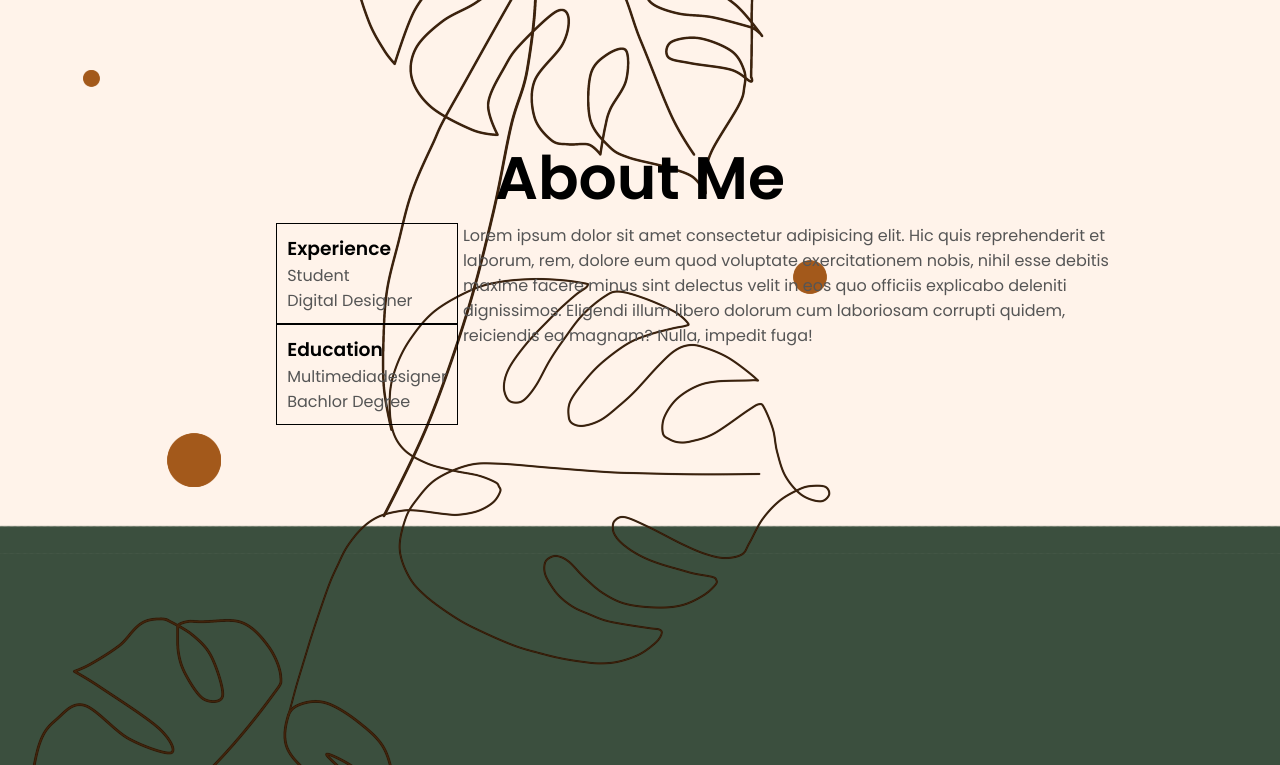
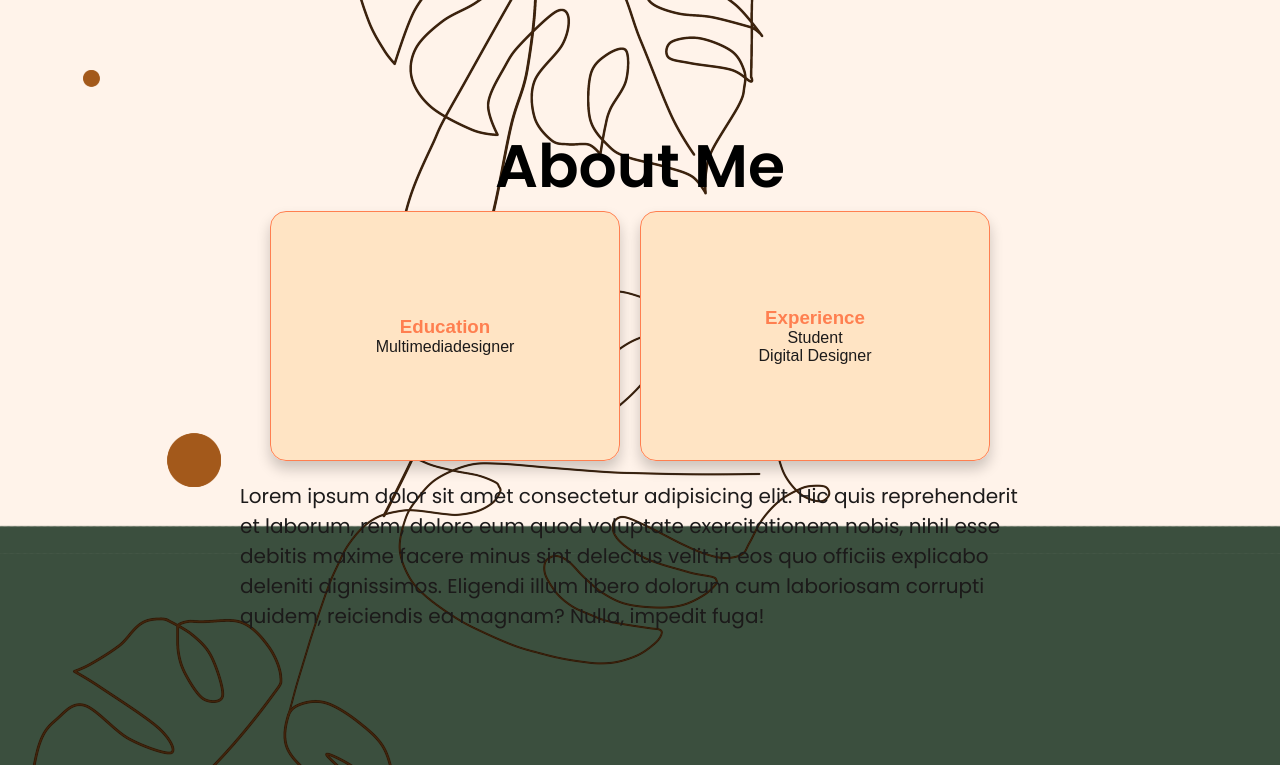
Before and after one commit to justsabrin/Eksamensopgave-1.semester, a plain HTML site: page test-github.html in a window 1280 px wide. Shown: the part 675-1440 px from the top of the page. Drawn offline with Linux system fonts and the light colour scheme.

Commit message:
about section

```diff
--- a/style.css
+++ b/style.css
@@ -16,7 +16,7 @@ html {
 }
 
 p {
-    color: rgb(85, 85, 85);
+    color: rgb(28, 26, 26);
 }
 
 /* TRANSITION */
@@ -167,9 +167,8 @@ section {
 
 .details-container {
     flex: 1;
-    border: 1px solid #000;
     padding: 10px;
-    margin: 0 5px;
+    margin: 5px;
 }
 
 
@@ -198,10 +197,61 @@ section {
     margin-bottom: 5rem; /* Adjust as needed */
 }
 
-#experience,
-#education {
+#experience{
     margin-top: 2rem; /* Adjust as needed */
 }
+
+
+#about {
+    text-align: center; /* Center-aligns the content inside the section */
+    margin: 0 auto; /* Centers the section container */
+    padding: 20px; /* Adds padding around the section */
+
+  }
+
+  .title {
+    text-align: center; /* Center-aligns the title */
+    margin-bottom: 20px; /* Adds some space below the title */
+  }
+
+  .section-container {
+    display: flex;
+    flex-direction: column; /* Stack items vertically */
+    align-items: center; /* Center-aligns the container */
+  }
+
+  .container {
+    display: flex;
+    justify-content: center;
+    margin-bottom: 20px; /* Adds space between the box container and the text container */
+  }
+
+  .center {
+    background-color: transparent;
+    width: 350px; /* Adjust the width as needed */
+    height: 250px; /* Adjust the height as needed */
+    perspective: 1000px;
+    font-family: sans-serif;
+    margin-right: 20px; /* Space between cards */
+    box-shadow: 0 8px 14px 0 rgba(0,0,0,0.2);
+    display: flex;
+    flex-direction: column;
+    justify-content: center;
+    backface-visibility: hidden;
+    border: 1px solid coral;
+    border-radius: 1rem;
+    background: linear-gradient(120deg, #ffe4c4 100%, rgb(255, 231, 222) 88%, rgb(255, 211, 195) 40%, rgba(255, 127, 80, 0.603) 48%);
+    color: #ff7f50;
+    padding: 20px; /* Adjust padding as needed */
+}
+
+
+  .text-container {
+    max-width: 800px; /* Sets a max-width for better readability */
+    text-align: left; /* Left-aligns the text */
+    margin: 0 20px; /* Adds horizontal margin for spacing */
+    font-size: 20px;
+  }
 
 /*FLIPCARD SECTION */
 
@@ -254,12 +304,12 @@ section {
 }
 
 .flip-card-front {
-    background: linear-gradient(120deg, #ffe4c4 60%, rgb(255, 231, 222) 88%, rgb(255, 211, 195) 40%, rgba(255, 127, 80, 0.603) 48%);
+    background: linear-gradient(120deg, #ffe4c4 100%, rgb(255, 231, 222) 88%, rgb(255, 211, 195) 40%, rgba(255, 127, 80, 0.603) 48%);
     color: #ff7f50;
 }
 
 .flip-card-back {
-    background: linear-gradient(120deg, rgb(255, 174, 145) 30%, coral 88%, bisque 40%, rgb(255, 185, 160) 78%);
+    background: linear-gradient(120deg, rgb(255, 174, 145) 100%, coral 88%, bisque 40%, rgb(255, 185, 160) 78%);
     color: white;
     transform: rotateY(180deg);
 }
--- a/test-github.html
+++ b/test-github.html
@@ -60,20 +60,14 @@
 <section id="about">
   <h1 class="title">About Me</h1>
   <div class="section-container">
-            <div class="section__pic-container">
-                <!-- Image removed -->
+    <div class="container">
+      <div class="center">
+        <h3>Education</h3>
+        <p>Multimediadesigner<br></p>
       </div>
-            <div class="about-details-container">
-                <div class="about-containers">
-                    <div class="details-container">
-                        <!-- Images removed -->
+      <div class="center">
         <h3>Experience</h3>
         <p>Student <br />Digital Designer</p>
-                    </div>
-                    <div class="details-container">
-                        <!-- Images removed -->
-                        <h3>Education</h3>
-                        <p>Multimediadesigner<br />Bachlor Degree</p>
       </div>
     </div>
     <div class="text-container">
@@ -84,6 +78,12 @@
         laboriosam corrupti quidem, reiciendis ea magnam? Nulla, impedit fuga!
       </p>
     </div>
+  </div>
+</section>
+
+</body>
+</html>
+
             </div>
         </div>
         <!-- Image removed -->
```
Lines whose indentation alone changed are shown as unchanged.
